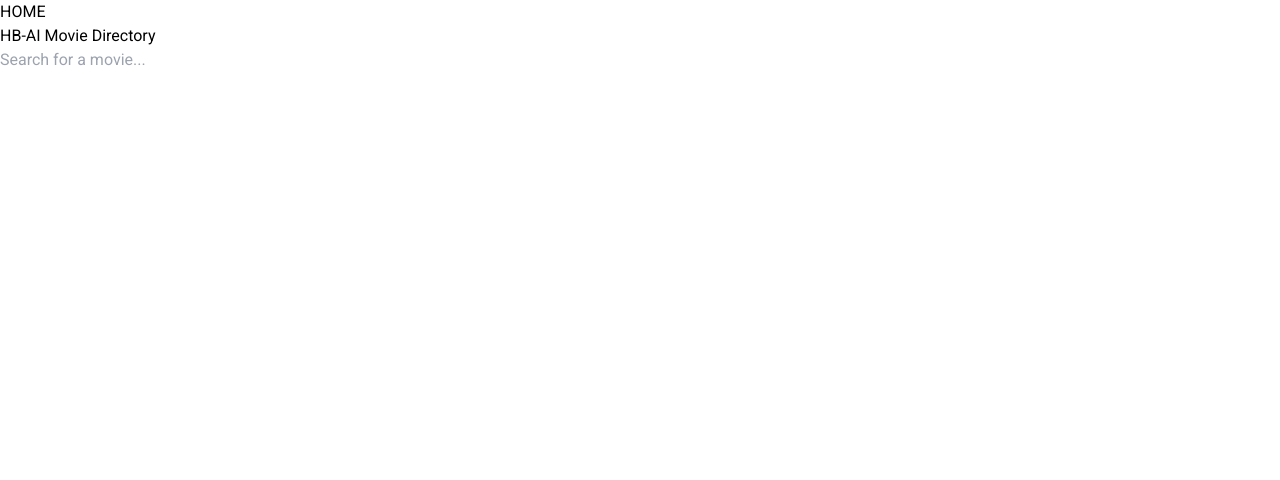
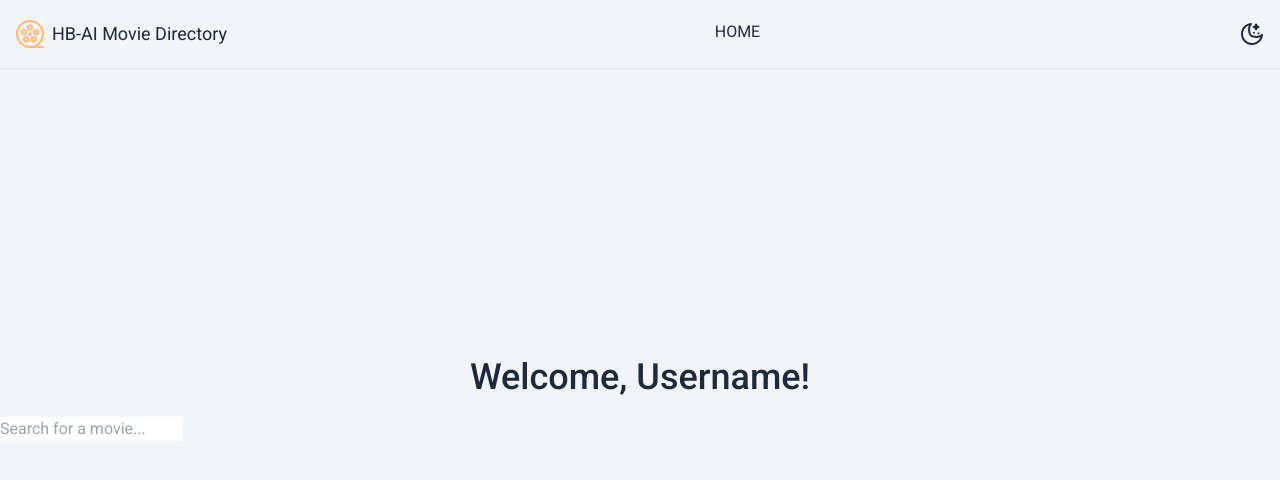
Before and after one commit to HazeyWazy/HB-AI-Movie-Directory, a React (Vite) app in the folder HB-AI Movie Directory/frontend/: page / in a window 1280 px wide. Shown: the top 480 px of the page. Built offline with nearby package versions, Linux system fonts and the light colour scheme.

Commit message:
Implemented light/dark mode and logo

```diff
--- a/HB-AI Movie Directory/frontend/index.html
+++ b/HB-AI Movie Directory/frontend/index.html
@@ -5,6 +5,7 @@
 		<meta name="viewport" content="width=device-width, initial-scale=1.0" />
 
 		<title>HB-AI Movie Directory</title>
+		<link rel="icon" href="./src/imgs/film-roll.png">
 
 		<link rel="preconnect" href="https://fonts.googleapis.com">
 		<link rel="preconnect" href="https://fonts.gstatic.com" crossorigin>
--- a/HB-AI Movie Directory/frontend/src/App.jsx
+++ b/HB-AI Movie Directory/frontend/src/App.jsx
@@ -1,48 +1,120 @@
-import React, { useState } from "react";
-import { Routes, Route, Link, useLocation } from "react-router-dom";
-import SearchBar from "./components/SearchBar";
-import MovieList from "./components/MovieList";
-import MovieDetail from "./components/MovieDetail";
-import "./index.css";
+import React, { useState, useEffect } from 'react';
+import { Routes, Route, Link, useLocation } from 'react-router-dom';
+import SearchBar from './components/SearchBar';
+import MovieList from './components/MovieList';
+import MovieDetail from './components/MovieDetail';
+import logo from './imgs/film-roll.png';
+import './index.css';
 
 function App() {
   const [movies, setMovies] = useState([]);
+  const [darkMode, setDarkMode] = useState(false); // state to handle dark mode
   const location = useLocation();
+
+  // Toggle dark mode by adding/removing 'dark' class on the root element
+  useEffect(() => {
+    const savedMode = localStorage.getItem('darkMode') === 'true';
+    setDarkMode(savedMode);
+  }, []);
+
+  useEffect(() => {
+    localStorage.setItem('darkMode', darkMode);
+    if (darkMode) {
+      document.documentElement.classList.add('dark');
+    } else {
+      document.documentElement.classList.remove('dark');
+    }
+  }, [darkMode]);
 
   const handleSearch = async (searchTerm) => {
     try {
       const response = await fetch(
-        `https://group-project-gwdp-monday-12pm.onrender.com/api/search?title=${searchTerm}`
+        `http://localhost:5000/api/search?title=${searchTerm}`
       );
       const data = await response.json();
+      console.log(data)
       setMovies(data.Search || []);
     } catch (error) {
-      console.error("Error fetching movies:", error);
+      console.error('Error fetching movies:', error);
     }
   };
 
   return (
-    <div className="app">
-      <nav className="nav-bar">
-        <Link to="/" className="home-link">
+    <div className='min-h-screen bg-slate-100 text-slate-800 dark:bg-slate-900 dark:text-white'>
+
+      {/* navigation bar */}
+      <nav className='flex justify-between py-5 px-4 border-b border-gray-200 dark:border-gray-800'>
+
+        {/* logo */}
+        <Link to='/' className='flex cursor-pointer'>
+            <img src={logo} alt='Logo' className='w-7 h-7' />
+          <p className='text-center text-lg px-2'>HB-AI Movie Directory</p>
+        </Link>
+
+        {/* navigation buttons */}
+        <Link to='/' className='nav-button'>
           HOME
         </Link>
+
+        {/* light/dark mode changing button */}
+        <button onClick={() => setDarkMode(!darkMode)}>
+          {darkMode ? (
+            // sun icon
+            <svg
+              xmlns='http://www.w3.org/2000/svg'
+              id='Layer_1'
+              data-name='Layer 1'
+              viewBox='0 0 24 24'
+              width='512'
+              height='512'
+              fill='#ffffff'
+              className='w-6 h-6 hover:fill-orange-300'
+            >
+              <path d='M12,17c-2.76,0-5-2.24-5-5s2.24-5,5-5,5,2.24,5,5-2.24,5-5,5Zm0-8c-1.65,0-3,1.35-3,3s1.35,3,3,3,3-1.35,3-3-1.35-3-3-3Zm1-5V1c0-.55-.45-1-1-1s-1,.45-1,1v3c0,.55,.45,1,1,1s1-.45,1-1Zm0,19v-3c0-.55-.45-1-1-1s-1,.45-1,1v3c0,.55,.45,1,1,1s1-.45,1-1ZM5,12c0-.55-.45-1-1-1H1c-.55,0-1,.45-1,1s.45,1,1,1h3c.55,0,1-.45,1-1Zm19,0c0-.55-.45-1-1-1h-3c-.55,0-1,.45-1,1s.45,1,1,1h3c.55,0,1-.45,1-1ZM6.71,6.71c.39-.39,.39-1.02,0-1.41l-2-2c-.39-.39-1.02-.39-1.41,0s-.39,1.02,0,1.41l2,2c.2,.2,.45,.29,.71,.29s.51-.1,.71-.29Zm14,14c.39-.39,.39-1.02,0-1.41l-2-2c-.39-.39-1.02-.39-1.41,0s-.39,1.02,0,1.41l2,2c.2,.2,.45,.29,.71,.29s.51-.1,.71-.29Zm-16,0l2-2c.39-.39,.39-1.02,0-1.41s-1.02-.39-1.41,0l-2,2c-.39,.39-.39,1.02,0,1.41,.2,.2,.45,.29,.71,.29s.51-.1,.71-.29ZM18.71,6.71l2-2c.39-.39,.39-1.02,0-1.41s-1.02-.39-1.41,0l-2,2c-.39,.39-.39,1.02,0,1.41,.2,.2,.45,.29,.71,.29s.51-.1,.71-.29Z' />
+            </svg>
+          ) : (
+            // moon stars icon
+            <svg
+              xmlns='http://www.w3.org/2000/svg'
+              id='Layer_1'
+              data-name='Layer 1'
+              viewBox='0 0 24 24'
+              fill='#1E293B'
+              className='w-6 h-6 hover:fill-blue-700'
+            >
+              <g>
+                <path d='M13.273,5.865l.831,.303c.328,.12,.586,.373,.707,.693l.307,.82c.146,.391,.519,.65,.936,.65h0c.417,0,.79-.258,.937-.649l.307-.818c.122-.322,.38-.576,.708-.695l.831-.303c.395-.144,.657-.52,.657-.939s-.263-.795-.657-.939l-.831-.303c-.328-.12-.586-.373-.707-.694l-.308-.82c-.146-.391-.52-.649-.937-.649h0c-.417,0-.79,.259-.936,.65l-.306,.817c-.122,.322-.38,.576-.708,.695l-.831,.303c-.395,.144-.657,.52-.657,.939s.263,.795,.657,.939Z' />
+                <path d='M22.386,12.003c-.402-.168-.87-.056-1.151,.279-.928,1.106-2.507,1.621-4.968,1.621-3.814,0-6.179-1.03-6.179-6.158,0-2.397,.532-4.019,1.626-4.957,.33-.284,.439-.749,.269-1.15-.17-.4-.571-.646-1.015-.604C5.285,1.572,1,6.277,1,11.977c0,6.062,4.944,10.994,11.022,10.994,5.72,0,10.438-4.278,10.973-9.951,.042-.436-.205-.848-.609-1.017Zm-10.363,8.967c-4.975,0-9.022-4.035-9.022-8.994,0-3.827,2.362-7.105,5.78-8.402-.464,1.134-.692,2.517-.692,4.17,0,7.312,4.668,8.158,8.179,8.158,1.216,0,2.761-.094,4.177-.673-1.306,3.396-4.588,5.74-8.421,5.74Z' />
+              </g>
+              <g>
+                <circle cx='18.49' cy='11.349' r='1' />
+                <circle cx='13.99' cy='10.766' r='1' />
+              </g>
+            </svg>
+          )}
+        </button>
+
       </nav>
-      {location.pathname === "/" && (
-        <h1 className="app-title">HB-AI Movie Directory</h1>
+
+      {location.pathname === '/' && (
+        <h1 className='text-center text-2xl sm:text-3xl lg:text-4xl 2xl:text-5xl font-medium mt-72 mb-5'>
+          Welcome, Username!
+        </h1>
       )}
+
       <Routes>
         <Route
-          path="/"
+          path='/'
           element={
-            <>
+            <div>
               <SearchBar onSearch={handleSearch} />
               <MovieList movies={movies} />
-            </>
+            </div>
           }
         />
-        <Route path="/movie/:id" element={<MovieDetail />} />
+        <Route path='/movie/:id' element={<MovieDetail />} />
       </Routes>
+
     </div>
   );
 }
--- a/HB-AI Movie Directory/frontend/tailwind.config.js
+++ b/HB-AI Movie Directory/frontend/tailwind.config.js
@@ -1,16 +1,13 @@
 /** @type {import('tailwindcss').Config} */
+
 export default {
-	content: [
-		"./index.html",
-		"./src/**/*.{js,ts,jsx,tsx}",
-	],
+  content: ['./index.html', './src/**/*.{js,ts,jsx,tsx}'],
   theme: {
-		extend: {
     fontFamily: {
       sans: ['Roboto', 'sans-serif'],
     },
-		},
+    extend: {},
   },
   darkMode: 'class', // enables dark mode via a class
   plugins: [],
-}
+};
```
Also changed, not shown: HB-AI Movie Directory/frontend/src/imgs/film-roll.png (added). Lines whose indentation alone changed are shown as unchanged.
